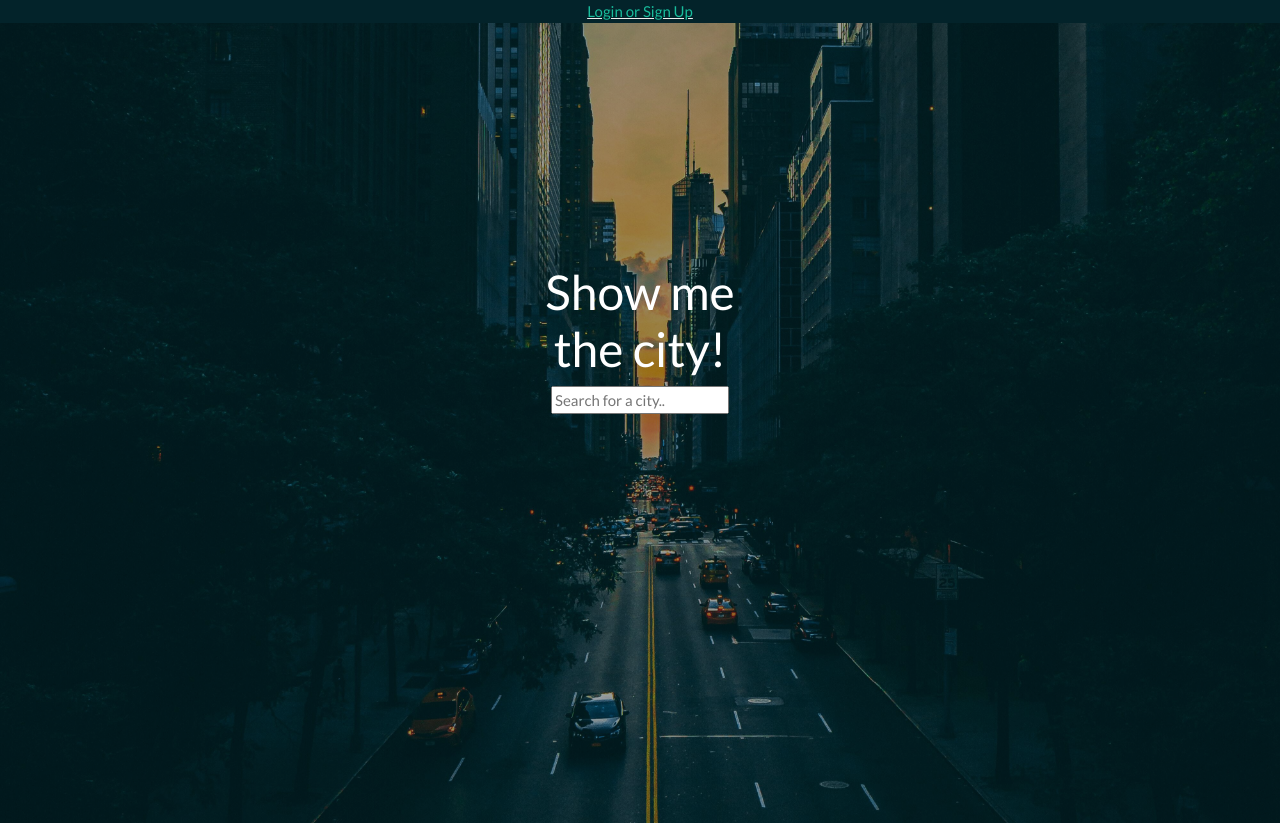
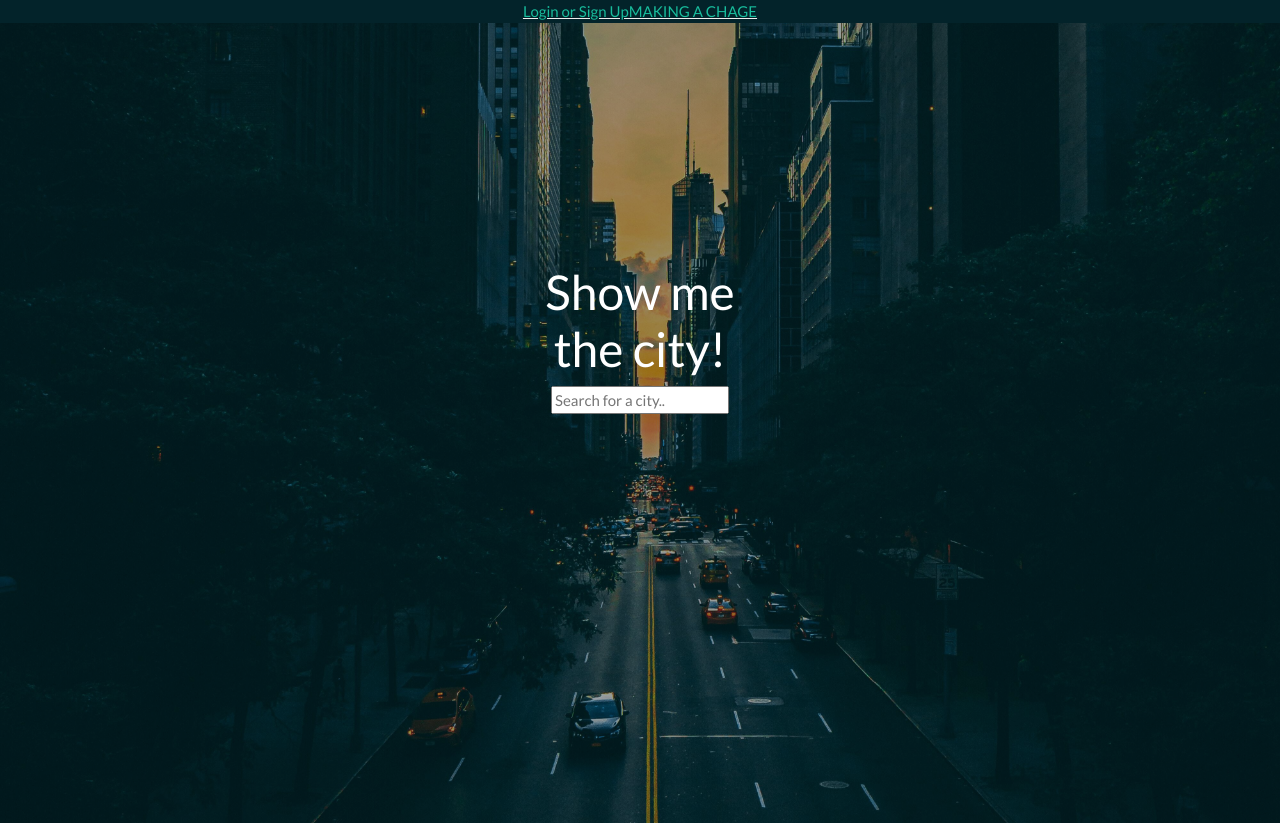
Before and after one commit to kristenpicard/Show-Me-The-City, a React (Create React App) app in the folder client/: page / in a window 1280 px wide. Built offline with nearby package versions, Linux system fonts and the light colour scheme; no server answers.

Commit message:
Testing multiple commits

```diff
--- a/client/src/App.js
+++ b/client/src/App.js
@@ -24,7 +24,7 @@ function App() {
     <div>
       <Router>
         <LandingLinks className="text-center">
-          <Link to="/login">Login or Sign Up</Link>
+          <Link to="/login">Login or Sign UpMAKING A CHAGE</Link>
         </LandingLinks>
         <div>
           <AuthProvider>
```
